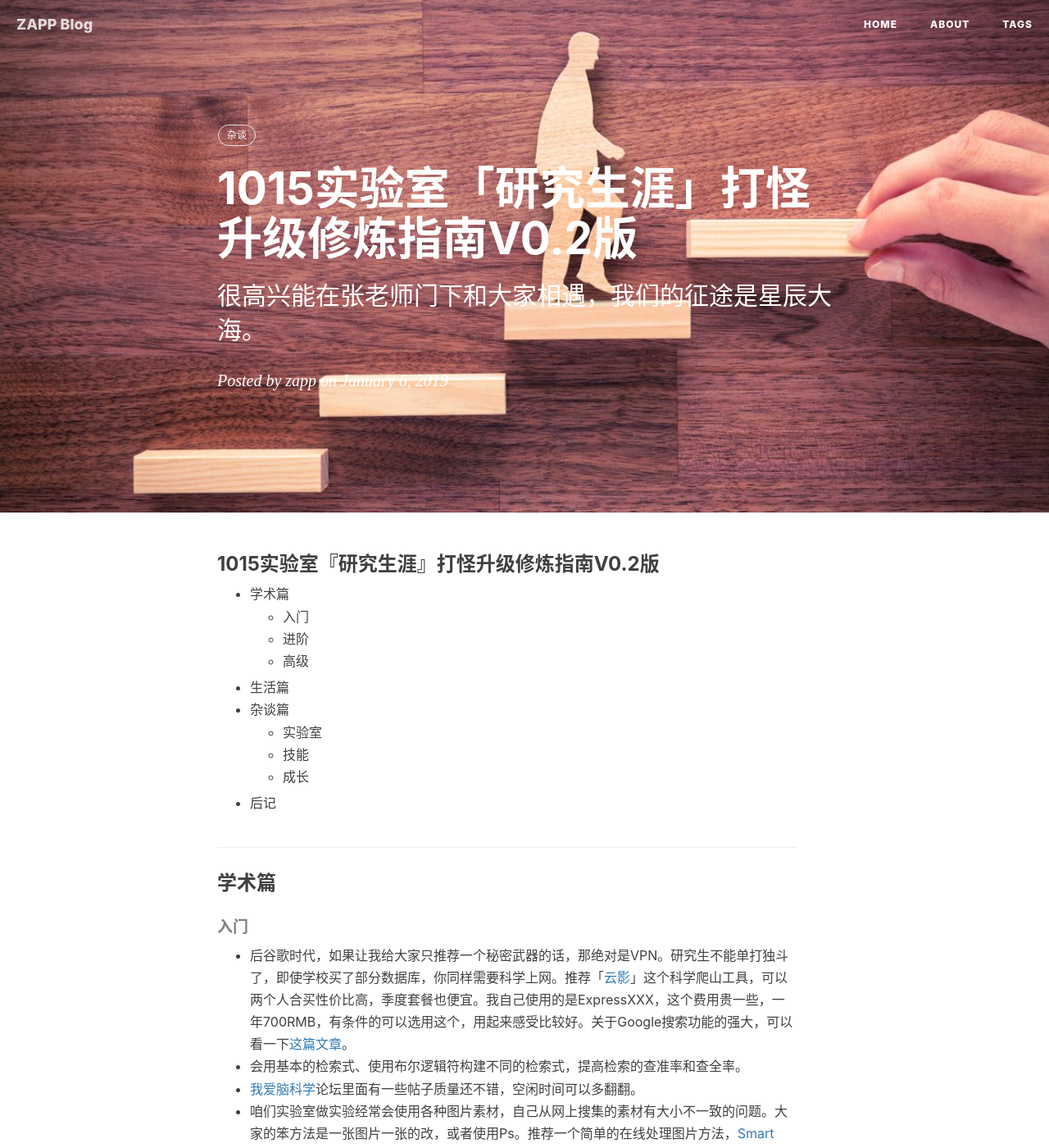
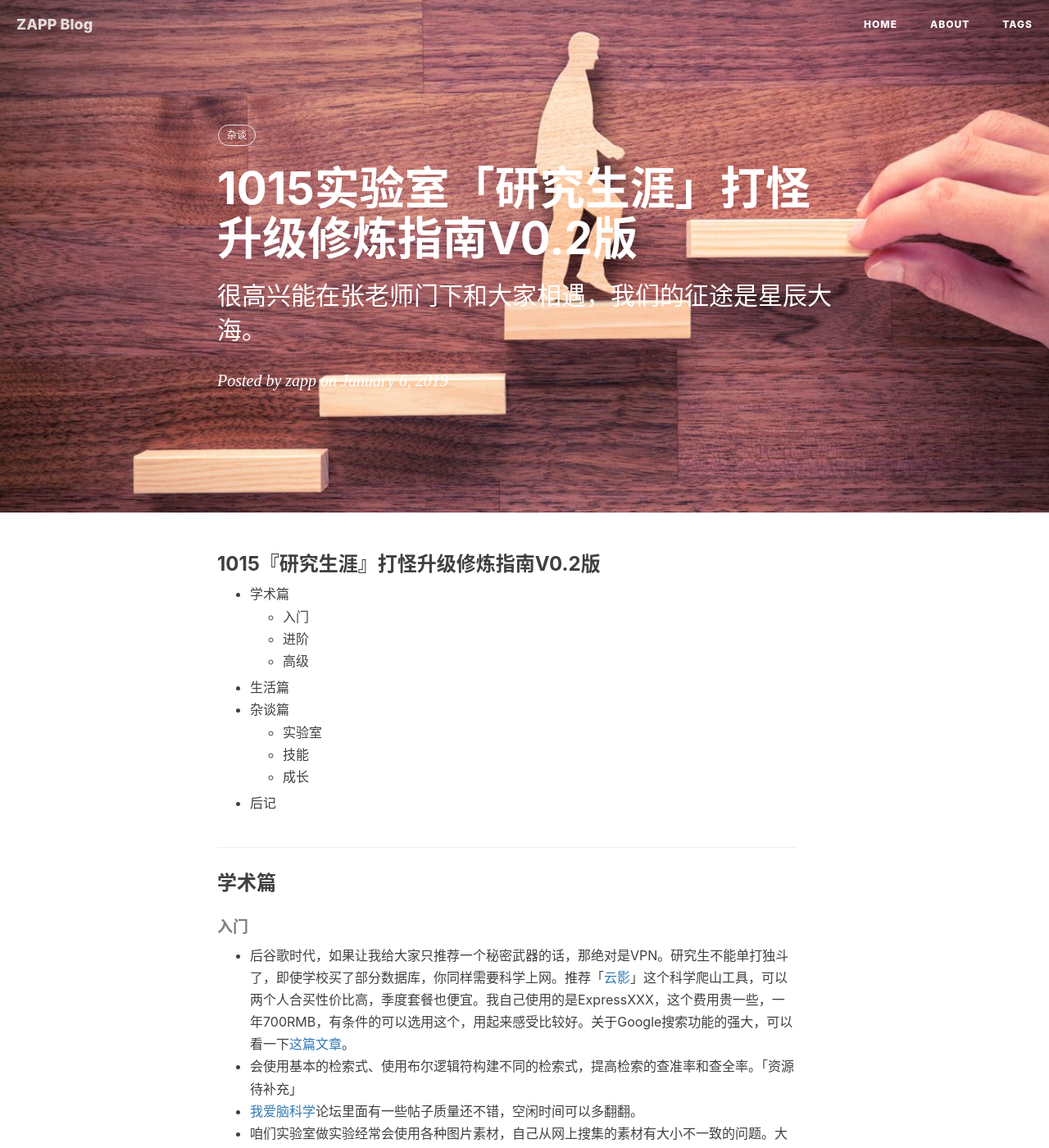
Before and after one commit to zapp926/blog, a Jekyll site: the page built from _posts/2019-01-06-1015-manual.md, in a window 1280 px wide and 1400 px high. Shown: the whole window at 82% size. Built offline with Jekyll 4.4.1, drawn with Linux system fonts in a browser that asks for light colours; nearby versions of some CDN libraries; comment, search, counter and statistics services are not loaded.

Commit message:
add blog

```diff
--- a/_posts/2019-01-06-1015-manual.md
+++ b/_posts/2019-01-06-1015-manual.md
@@ -9,7 +9,7 @@ tags:
     - 杂谈
 ---
 
-### 1015实验室『研究生涯』打怪升级修炼指南V0.2版
+### 1015『研究生涯』打怪升级修炼指南V0.2版
 - 学术篇
     - 入门
     - 进阶
@@ -27,7 +27,7 @@ tags:
 ##### 入门
 
 * 后谷歌时代，如果让我给大家只推荐一个秘密武器的话，那绝对是VPN。研究生不能单打独斗了，即使学校买了部分数据库，你同样需要科学上网。推荐「[云影](https://go.cloudss.me/cart.php?gid=1)」这个科学爬山工具，可以两个人合买性价比高，季度套餐也便宜。我自己使用的是ExpressXXX，这个费用贵一些，一年700RMB，有条件的可以选用这个，用起来感受比较好。关于Google搜索功能的强大，可以看一下[这篇文章](https://mp.weixin.qq.com/s/L_0vAnJtlfL_8rNIIPPAOQ)。
-* 会用基本的检索式、使用布尔逻辑符构建不同的检索式，提高检索的查准率和查全率。
+* 会使用基本的检索式、使用布尔逻辑符构建不同的检索式，提高检索的查准率和查全率。「资源待补充」
 * [我爱脑科学](http://52brain.com)论坛里面有一些帖子质量还不错，空闲时间可以多翻翻。
 * 咱们实验室做实验经常会使用各种图片素材，自己从网上搜集的素材有大小不一致的问题。大家的笨方法是一张图片一张的改，或者使用Ps。推荐一个简单的在线处理图片方法，[Smart Resize](http://www.smartresize.com).
 * 学习上除了认真上专业要求的必修课外，丁老师的课时间允许建议旁听，丁老师是上学年讲「视觉的神经机制」，下学年讲「心理学研究方法」。
```
